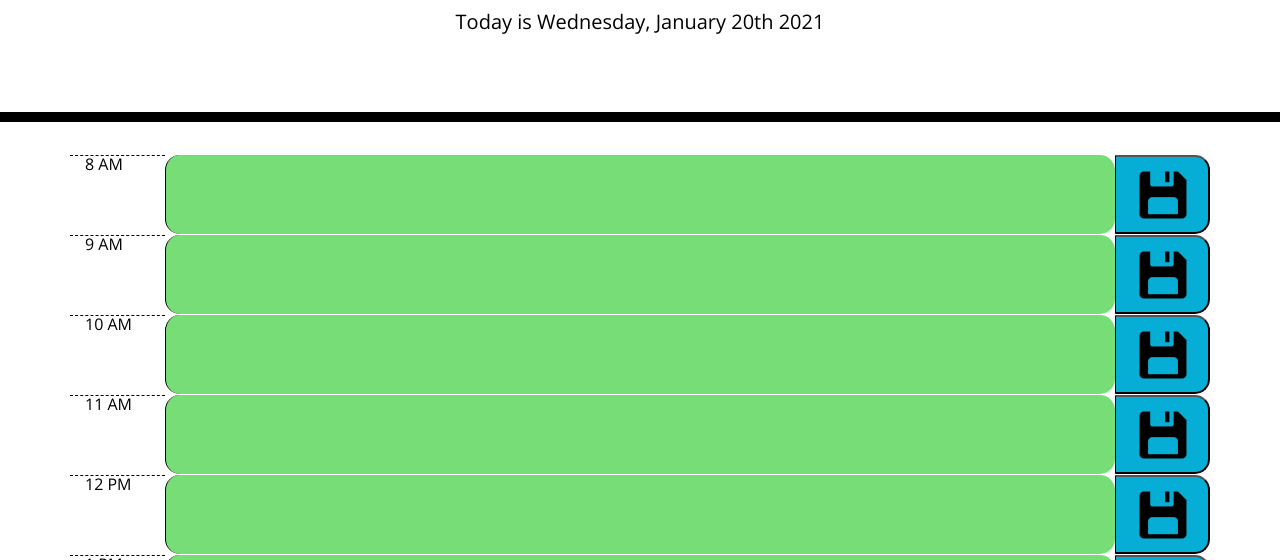
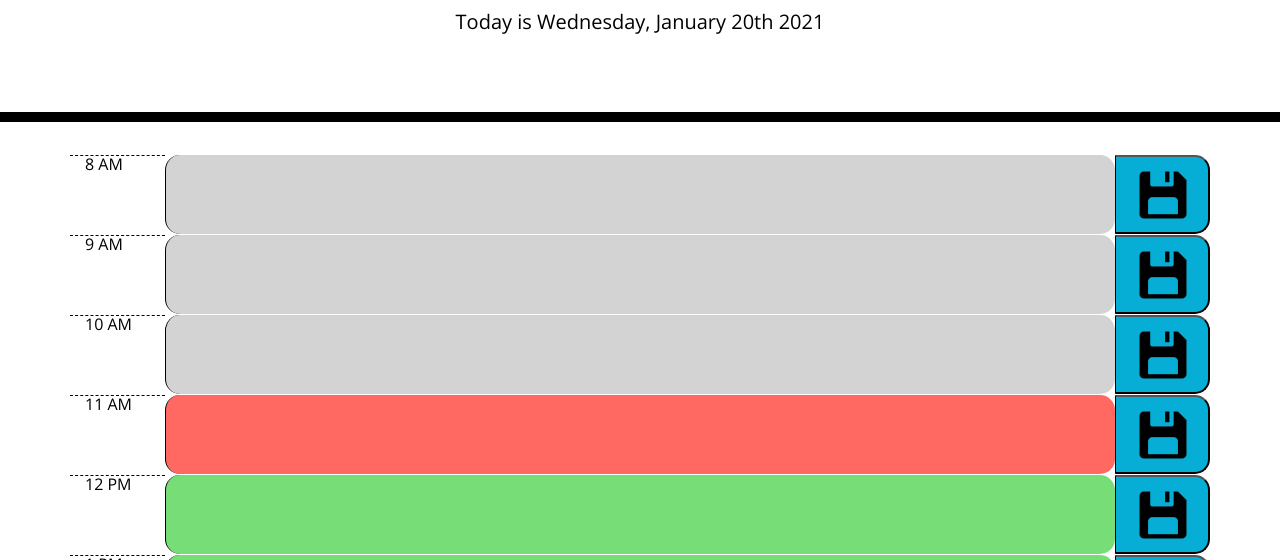
Before and after one commit to Alexjalva/ScheduleApplication, a plain HTML site: page index.html in a window 1280 px wide. Shown: the part 182-742 px from the top of the page. Drawn offline with nearby package versions, Linux system fonts and the light colour scheme.

Commit message:
reorganized files, finished commenting html

```diff
--- a/Develop/index.html
+++ b/index.html
@@ -25,7 +25,9 @@
 
   <script src="https://cdnjs.cloudflare.com/ajax/libs/jquery/3.2.1/jquery.min.js"></script>
   <script src="https://cdnjs.cloudflare.com/ajax/libs/moment.js/2.24.0/moment.min.js"></script>
+  <!-- Javascript script that runs all of the website functionality -->
   <script type="text/javascript">
+    // variables that hold the hour of the day and a numeric equivalent for comparisons sake
     const businessHours = ["8 AM", "9 AM", "10 AM", "11 AM", "12 PM", "1 PM", "2 PM", "3 PM", "4 PM", "5 PM", "6 PM"]
     const hoursDict = {
       "8 AM": 8,
@@ -40,10 +42,10 @@
       "5 PM": 17,
       "6 PM": 18
     }
+    // function that compares the hour of day vs the hour of the timeblock being generated. Returns 2 if the block is past, 1 if current, 0 if future
     function hourCompare(schedHour) {
-      const nowHour = moment().hour();
-      console.log(nowHour)
-      console.log(hoursDict[schedHour]);
+      // const nowHour = moment().hour();
+      const nowHour = 11;
       if (hoursDict[schedHour] < nowHour || nowHour >= 19) {
         return 2;
       }
@@ -54,10 +56,9 @@
         return 0
       }
     }
+    // function that pulls text from local storage. Used to fill boxes during dynamic generation.
     function storedText(schedHour){
       const savedText = localStorage.getItem(schedHour);
-      console.log(schedHour);
-      console.log(savedText);
       if(savedText === null){
         return "";
       }
@@ -66,7 +67,9 @@
       }
     }
     $(document).ready(function () {
+      // set the date at the top, week day, month, day , year format
       $("#currentDay").text(moment().format("[Today is] dddd, MMMM Do YYYY"))
+      //for loop to create all the time blocks. uses bootstrap and above functions to fill in text as needed.
       for (let i = 0; i < businessHours.length; i++) {
         let timeRow = $("<div>");
         let timeHour = $("<div>");
@@ -102,6 +105,7 @@
         timeRow.append(saveBtn);
         $(".container").append(timeRow);
       }
+      //click event for saving text in a timeblock. Sets local storage based on time string.
       $(".saveBtn").on("click", function(){
         const timeBox = $(this).siblings("div");
         const centerBox = $(this).siblings("textarea");
```
Also changed, not shown: Assets/EmptySched.png (added), Assets/SavedEvent.png (added), Assets/SavedEvents.png (added), style.css (renamed from Develop/style.css).
